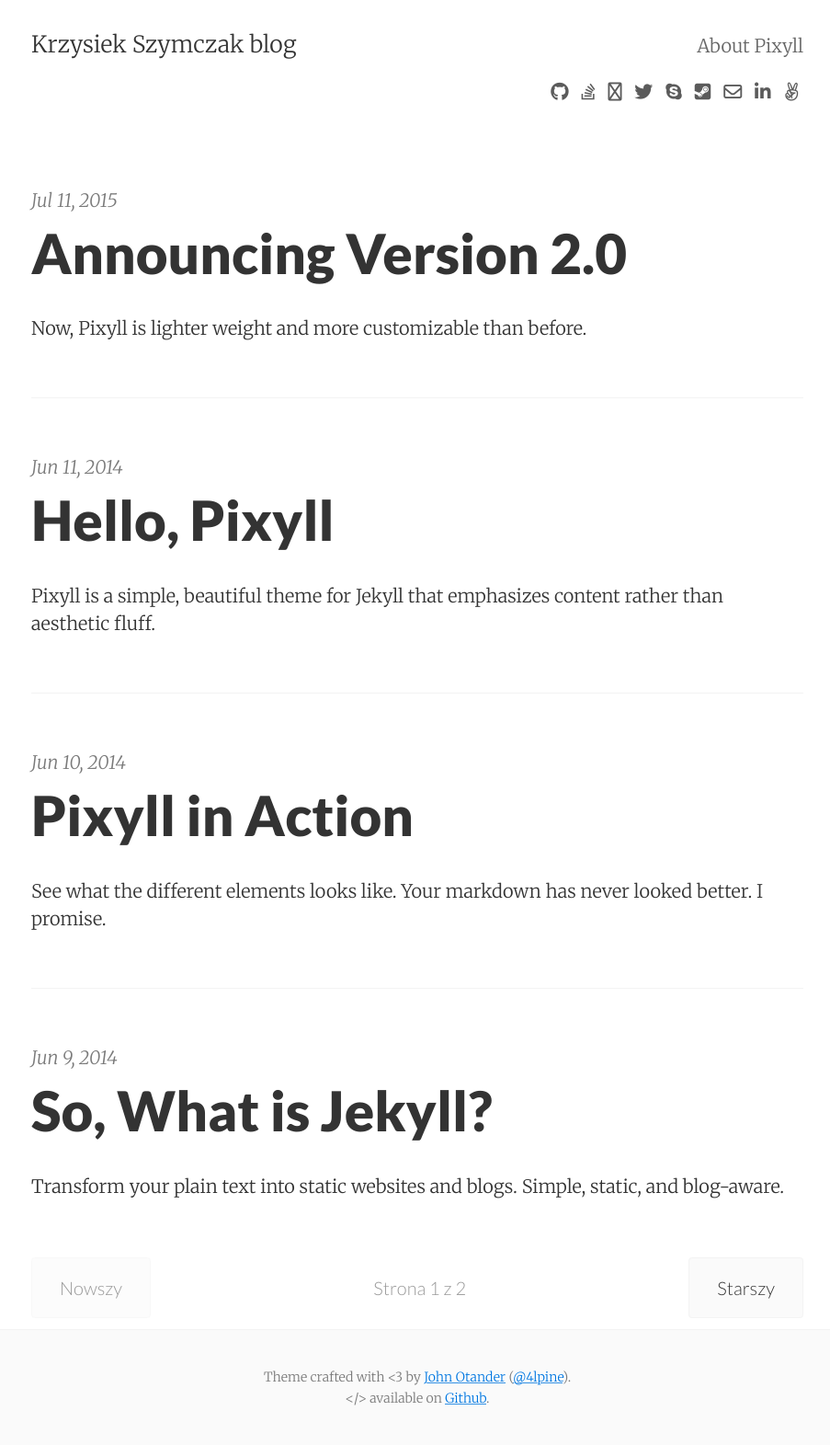
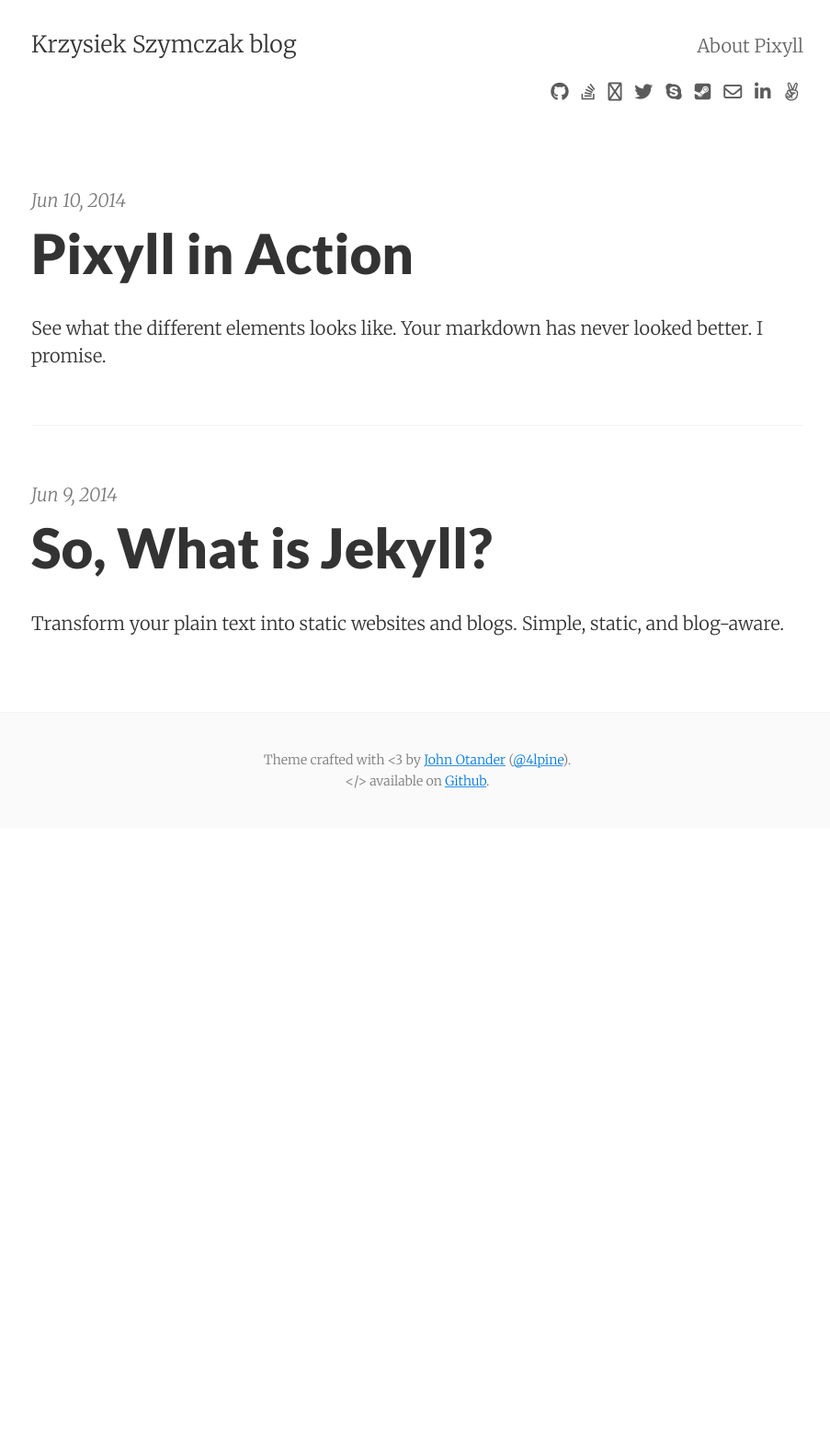
Before and after one commit to szymczakk/blog, a Jekyll site: the page built from index.html, in a window 1280 px wide. Shown: the whole page at 92% size, without its empty margins (186-1089 px from the left). Built offline with Jekyll 4.4.1, drawn with Linux system fonts in a browser that asks for light colours; nearby versions of some CDN libraries; the list of posts is cut into pages by our own code; after the commit the page ends 900 px from its top, so only the background shows below that.

Commit message:
remove some unused posts

```diff
--- a/_posts/2014-06-11-welcome-to-pixyll.markdown
+++ /dev/null
@@ -1,26 +0,0 @@
----
-layout:     post
-title:      Hello, Pixyll
-date:       2014-06-11 15:31:19
-summary:    Pixyll is a simple, beautiful theme for Jekyll that emphasizes content rather than aesthetic fluff.
-categories: jekyll pixyll
----
-
-Hello.
-
-Pixyll is a simple, beautiful theme for Jekyll that emphasizes content rather than aesthetic fluff. It's mobile _first_, fluidly responsive, and delightfully lightweight.
-
-It's pretty minimal, but leverages large type and drastic contrast to make a statement, on all devices.
-
-<blockquote>
-  <p>
-    Perfection is achieved, not when there is nothing more to add, but when there is nothing left to take away.
-  </p>
-  <footer><cite title="Antoine de Saint-Exupéry">Antoine de Saint-Exupéry</cite></footer>
-</blockquote>
-
-## Where is it?
-
-Checkout the [Github repository](https://github.com/johnotander/pixyll) to download it, request a feature, or report a bug.
-
-It's free, and open source ([MIT](http://opensource.org/licenses/MIT)).
--- a/_posts/2015-07-11-announcing-pixyll-version-2.md
+++ /dev/null
@@ -1,16 +0,0 @@
----
-layout:     post
-title:      Announcing Version 2.0
-date:       2015-07-11
-summary:    Now, Pixyll is lighter weight and more customizable than before.
-categories: jekyll pixyll
----
-
-In an effort to make Pixyll easier to customize and more aesthetically pleasing, we've release version `2.0`.
-
-Pixyll now features:
-
-* Line anchors in code blocks and new syntax highlighting
-* A customizable variables file
-* Modular, and lighter weight CSS
-* No more `max-width` media queries
```
Also changed, not shown: _drafts/2017-02-22-get-delete-request-fail.md (renamed from _drafts/get-delete-request-fail.md, +4 -0 lines), _posts/2014-06-08-pixyll-has-pagination.md (deleted, +0 -9 lines), _posts/2014-06-10-see-pixyll-in-action.md (+1 -0 lines).
